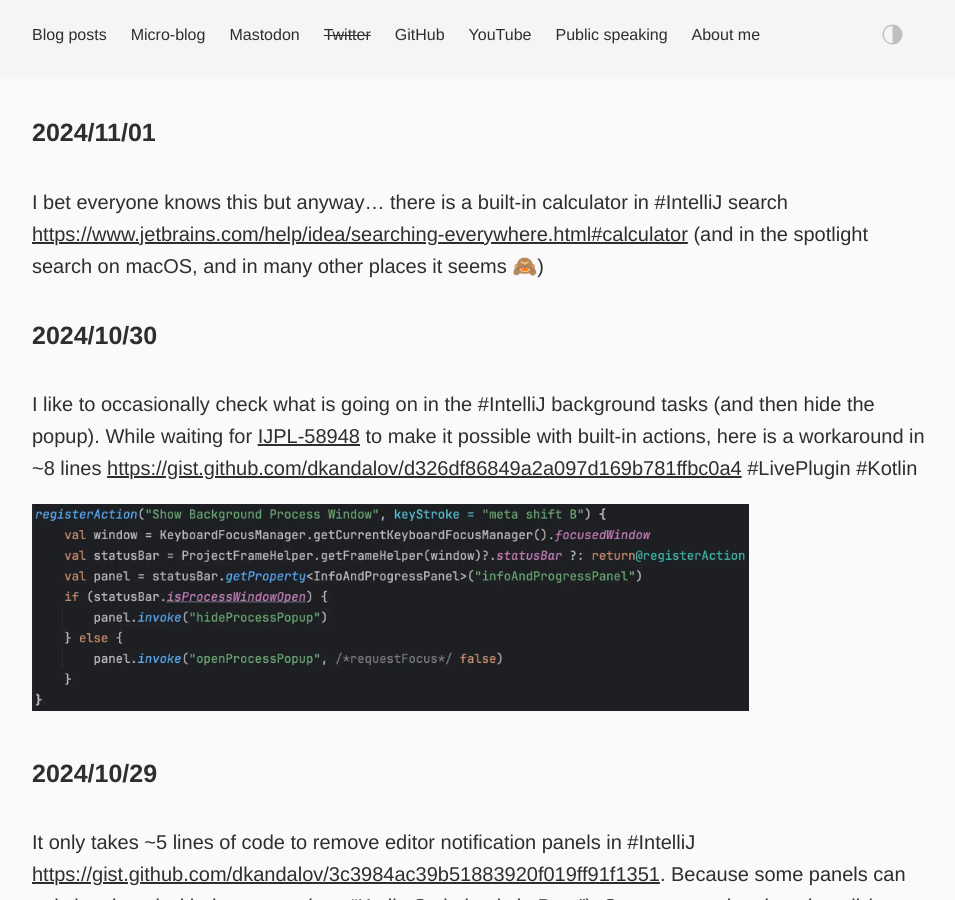
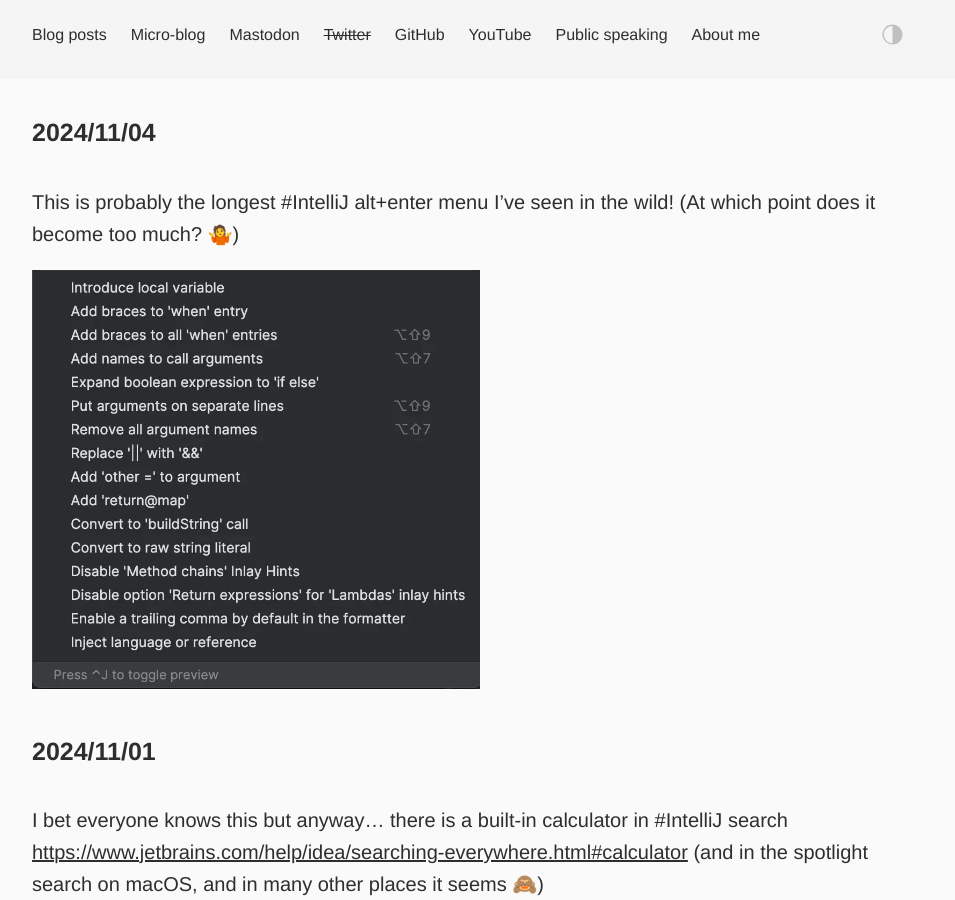
Before and after one commit to dkandalov/dkandalov.github.io, a Jekyll site: the page built from micro-blog.md, in a window 1280 px wide and 900 px high. Shown: the whole window, without its empty margins (160-1115 px from the left). Built offline with Jekyll 4.4.1, drawn with Linux system fonts in a browser that asks for light colours.

Commit message:
updated micro-blog

```diff
--- a/micro-blog.md
+++ b/micro-blog.md
@@ -2,6 +2,12 @@
 layout: post
 permalink: /micro-blog/
 ---
+
+#### 2024/11/04
+This is probably the longest #IntelliJ alt+enter menu I've seen in the wild! (At which point does it become too much? 🤷)
+
+<img src="../assets/images/micro-blog/2024-11-04.webp" width="50%" height="50%"/>
+
 
 #### 2024/11/01
 I bet everyone knows this but anyway... there is a built-in calculator in #IntelliJ search <https://www.jetbrains.com/help/idea/searching-everywhere.html#calculator> (and in the spotlight search on macOS, and in many other places it seems 🙈)
```
Also changed, not shown: assets/images/micro-blog/2024-11-04.webp (added).
